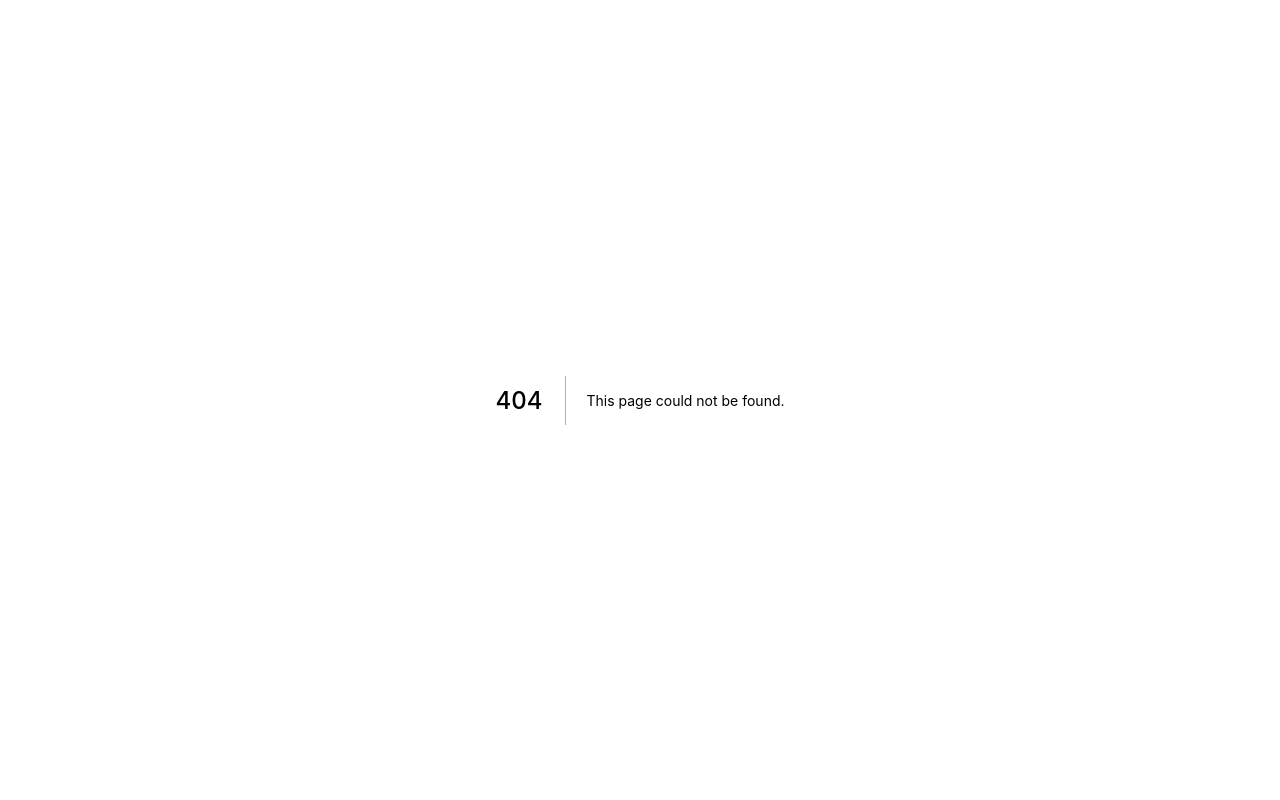
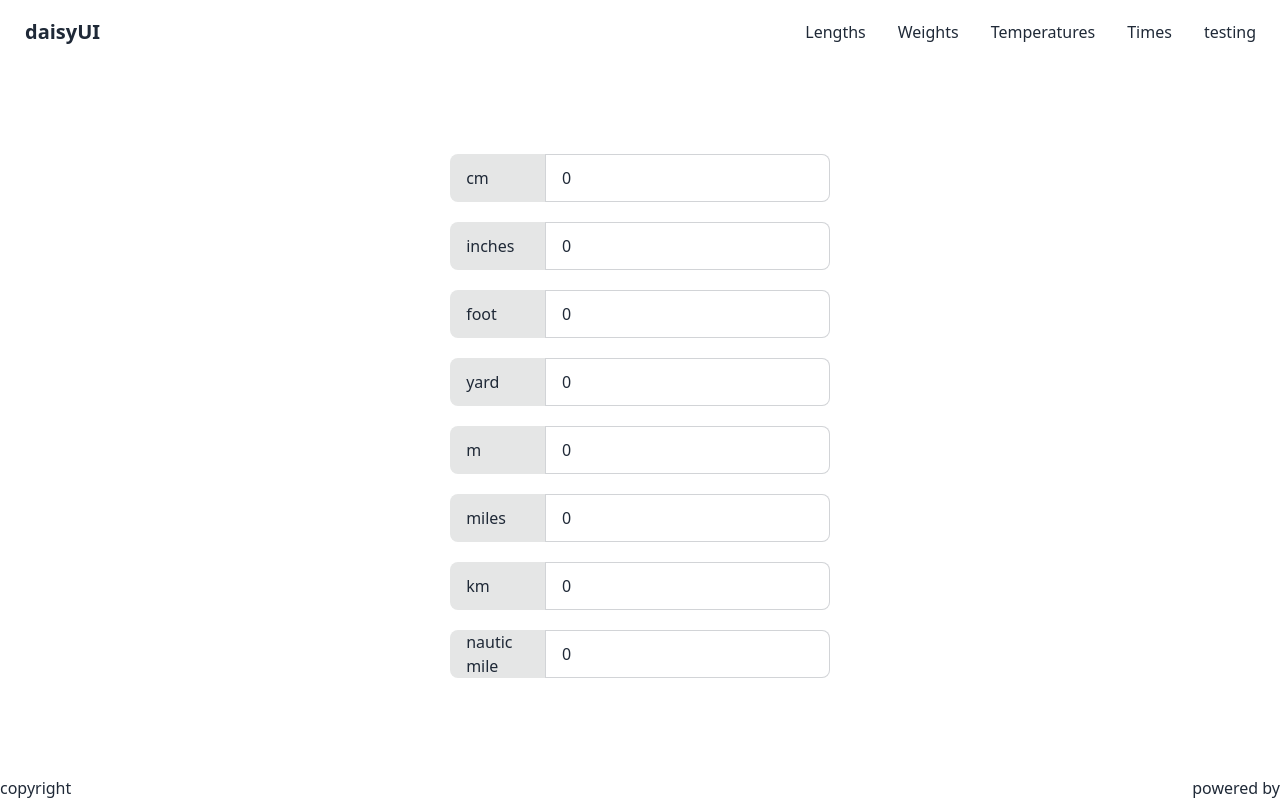
Before and after one commit to macke89/reactconverter, a Next.js app: page /lengths in a window 1280 px wide. Before the commit this address had no page. Built offline with nearby package versions, Linux system fonts and the light colour scheme.

Commit message:
Changed Site Structure

```diff
--- a/components/sections/Header.js
+++ b/components/sections/Header.js
@@ -1,4 +1,5 @@
 import React from 'react';
+import Link from "next/link"
 
 const Header = () => {
     return (
@@ -10,21 +11,31 @@ const Header = () => {
                     </div>
                     <div className="flex-none">
                         <ul className="menu menu-horizontal p-0">
-                            <li><a>Item 1</a></li>
-                            <li tabIndex="0">
-                                <a>
-                                    Parent
-                                    <svg className="fill-current" xmlns="http://www.w3.org/2000/svg" width="20"
-                                         height="20" viewBox="0 0 24 24">
-                                        <path d="M7.41,8.58L12,13.17L16.59,8.58L18,10L12,16L6,10L7.41,8.58Z"/>
-                                    </svg>
-                                </a>
-                                <ul className="p-2 bg-base-100">
-                                    <li><a>Submenu 1</a></li>
-                                    <li><a>Submenu 2</a></li>
-                                </ul>
+                            <li>
+                                <Link href="/lengths">
+                                    <a>Lengths</a>
+                                </Link>
                             </li>
-                            <li><a>Item 3</a></li>
+                            <li>
+                                <Link href="/weights">
+                                    <a>Weights</a>
+                                </Link>
+                            </li>
+                            <li>
+                                <Link href="/temperatures">
+                                    <a>Temperatures</a>
+                                </Link>
+                            </li>
+                            <li>
+                                <Link href="/times">
+                                    <a>Times</a>
+                                </Link>
+                            </li>
+                            <li>
+                                <Link href="/testing">
+                                    <a>testing</a>
+                                </Link>
+                            </li>
                         </ul>
                     </div>
                 </div>
--- a/components/sections/Length.js
+++ /dev/null
@@ -1,36 +0,0 @@
-import React, {useState} from 'react';
-import Input from "../Input";
-
-const lengths = [
-    {id: 1, name: "cm", rate: 100000},
-    {id: 2, name: "inches", rate: 39370.1},
-    {id: 3, name: "foot", rate: 3280.84},
-    {id: 4, name: "yard", rate: 1093.61},
-    {id: 5, name: "m", rate: 1000},
-    {id: 6, name: "miles", rate: 1.60934},
-    {id: 7, name: "km", rate: 1},
-    {id: 8, name: "nautic mile", rate: 0.539957},
-]
-
-const Length = () => {
-    const [nominator, setNominator] = useState(0);
-
-    function callback(eValue) {
-        setNominator(eValue)
-    }
-
-    return (
-        <div className="form-control w-full flex flex-col gap-5 mb-2">
-            {lengths.map(length => (
-                <Input
-                    key={length.id}
-                    name={length.name}
-                    rate={length.rate}
-                    nominator={nominator}
-                    callback={callback}/>
-            ))}
-        </div>
-    );
-};
-
-export default Length;
--- a/components/sections/Times.js
+++ /dev/null
@@ -1,34 +0,0 @@
-import React, {useState} from 'react';
-import Input from "../Input";
-
-const times = [
-    {name: "seconds", rate: 604800},
-    {name: "minutes", rate: 10080},
-    {name: "hours", rate: 168},
-    {name: "days", rate: 7},
-    {name: "weeks", rate: 1},
-]
-
-const Times = () => {
-    const [nominator, setNominator] = useState(0);
-
-    function callback(eValue) {
-        setNominator(eValue)
-    }
-
-    return (
-        <div className="form-control w-full flex flex-col gap-5 mb-2">
-            {times.map(time => (
-                <Input
-                    key={time.name}
-                    name={time.name}
-                    rate={time.rate}
-                    nominator={nominator}
-                    callback={callback}
-                />
-            ))}
-        </div>
-    );
-};
-
-export default Times;
--- a/components/sections/Weights.js
+++ /dev/null
@@ -1,36 +0,0 @@
-import React, {useState} from 'react';
-import Input from "../Input";
-
-const weights = [
-    {id: 1, name: "g", rate: 1000000},
-    {id: 2, name: "ounce", rate: 35274},
-    {id: 3, name: "kg", rate: 1000},
-    {id: 4, name: "stone", rate: 2204.62},
-    {id: 5, name: "stone", rate: 157.473},
-    {id: 6, name: "us ton", rate: 1.10231},
-    {id: 7, name: "tonne", rate: 1},
-    {id: 8, name: "imperial ton", rate: 0.984207},
-]
-
-const Weights = () => {
-    const [nominator, setNominator] = useState(0);
-
-    function callback(eValue) {
-        setNominator(eValue)
-    }
-
-    return (
-        <div className="form-control w-full flex flex-col gap-5 mb-2">
-            {weights.map(weight => (
-                <Input
-                    key={weight.id}
-                    name={weight.name}
-                    rate={weight.rate}
-                    nominator={nominator}
-                    callback={callback}/>
-            ))}
-        </div>
-    );
-};
-
-export default Weights;
--- a/pages/index.js
+++ b/pages/index.js
@@ -1,10 +1,10 @@
 import Header from "/components/sections/Header"
 import Footer from "../components/sections/Footer";
-import Length from "../components/sections/Length";
+// import Length from "./Length";
 import React, {useState} from "react";
-import Weights from "../components/sections/Weights";
-import Temperatures from "../components/sections/Temperatures";
-import Times from "../components/sections/Times";
+// import Weights from "./Weights";
+// import Temperatures from "./Temperatures";
+// import Times from "./Times";
 
 export default function Home() {
     const [show, setShow] = useState('lengths');
@@ -18,17 +18,18 @@ export default function Home() {
             <Header/>
             <main className="flex justify-center w-full">
                 <div>
-                    <div className="btn-group mb-10">
-                        <button onClick={() => handleChoice('lengths')} className={`btn ${show === 'lengths' && 'btn-active'}`}>Lengths</button>
-                        <button onClick={() => handleChoice('weights')} className={`btn ${show === 'weights' && 'btn-active'}`}>Weights</button>
-                        <button onClick={() => handleChoice('temperatures')} className={`btn ${show === 'temperatures' && 'btn-active'}`}>Temperatures</button>
-                        <button onClick={() => handleChoice('times')} className={`btn ${show === 'times' && 'btn-active'}`}>Times</button>
-                        {/*DONE Add Time*/}
-                    </div>
-                    {show === 'lengths' && <Length/>}
-                    {show === 'weights' && <Weights/>}
-                    {show === 'temperatures' && <Temperatures/>}
-                    {show === 'times' && <Times/>}
+                    Test
+                    {/*<div className="btn-group mb-10">*/}
+                    {/*    <button onClick={() => handleChoice('lengths')} className={`btn ${show === 'lengths' && 'btn-active'}`}>Lengths</button>*/}
+                    {/*    <button onClick={() => handleChoice('weights')} className={`btn ${show === 'weights' && 'btn-active'}`}>Weights</button>*/}
+                    {/*    <button onClick={() => handleChoice('temperatures')} className={`btn ${show === 'temperatures' && 'btn-active'}`}>Temperatures</button>*/}
+                    {/*    <button onClick={() => handleChoice('times')} className={`btn ${show === 'times' && 'btn-active'}`}>Times</button>*/}
+                    {/*    /!*DONE Add Time*!/*/}
+                    {/*</div>*/}
+                    {/*{show === 'lengths' && <Length/>}*/}
+                    {/*{show === 'weights' && <Weights/>}*/}
+                    {/*{show === 'temperatures' && <Temperatures/>}*/}
+                    {/*{show === 'times' && <Times/>}*/}
                 </div>
             </main>
             <Footer/>
--- /dev/null
+++ b/pages/lengths.js
@@ -0,0 +1,46 @@
+import React, {useState} from 'react';
+import Input from "../components/Input";
+import Header from "../components/sections/Header";
+import Footer from "../components/sections/Footer";
+
+const lengths = [
+    {id: 1, name: "cm", rate: 100000},
+    {id: 2, name: "inches", rate: 39370.1},
+    {id: 3, name: "foot", rate: 3280.84},
+    {id: 4, name: "yard", rate: 1093.61},
+    {id: 5, name: "m", rate: 1000},
+    {id: 6, name: "miles", rate: 1.60934},
+    {id: 7, name: "km", rate: 1},
+    {id: 8, name: "nautic mile", rate: 0.539957},
+]
+
+const Lengths = () => {
+    const [nominator, setNominator] = useState(0);
+
+    function callback(eValue) {
+        setNominator(eValue)
+    }
+
+    return (
+        <div className="min-h-screen flex flex-col justify-between">
+            <Header/>
+            <main className="flex justify-center w-full">
+                <div>
+                    <div className="form-control w-full flex flex-col gap-5 mb-2">
+                        {lengths.map(length => (
+                            <Input
+                                key={length.id}
+                                name={length.name}
+                                rate={length.rate}
+                                nominator={nominator}
+                                callback={callback}/>
+                        ))}
+                    </div>
+                </div>
+            </main>
+            <Footer/>
+        </div>
+    );
+};
+
+export default Lengths;
--- a/components/sections/Temperatures.js
+++ b/pages/temperatures.js
@@ -1,5 +1,7 @@
 import React, {useState} from 'react';
-import InputC from "../InputC";
+import InputC from "../components/InputC";
+import Header from "../components/sections/Header";
+import Footer from "../components/sections/Footer";
 
 // DONE Fix this
 
@@ -33,10 +35,18 @@ const Temperatures = () => {
     }
 
     return (
-        <div className="form-control w-full flex flex-col gap-5 mb-2">
-            <InputC label="Celsius" value={celsius} onChange={handleCelsius}/>
-            <InputC label="Fahrenheit" value={fahrenheit} onChange={handleFahrenheit}/>
-            <InputC label="Kelvin" value={kelvin} onChange={handleKelvin}/>
+        <div className="min-h-screen flex flex-col justify-between">
+            <Header/>
+            <main className="flex justify-center w-full">
+                <div>
+                    <div className="form-control w-full flex flex-col gap-5 mb-2">
+                        <InputC label="Celsius" value={celsius} onChange={handleCelsius}/>
+                        <InputC label="Fahrenheit" value={fahrenheit} onChange={handleFahrenheit}/>
+                        <InputC label="Kelvin" value={kelvin} onChange={handleKelvin}/>
+                    </div>
+                </div>
+            </main>
+            <Footer/>
         </div>
     );
 };
--- /dev/null
+++ b/pages/times.js
@@ -0,0 +1,44 @@
+import React, {useState} from 'react';
+import Input from "../components/Input";
+import Header from "../components/sections/Header";
+import Footer from "../components/sections/Footer";
+
+const times = [
+    {name: "seconds", rate: 604800},
+    {name: "minutes", rate: 10080},
+    {name: "hours", rate: 168},
+    {name: "days", rate: 7},
+    {name: "weeks", rate: 1},
+]
+
+const Times = () => {
+    const [nominator, setNominator] = useState(0);
+
+    function callback(eValue) {
+        setNominator(eValue)
+    }
+
+    return (
+        <div className="min-h-screen flex flex-col justify-between">
+            <Header/>
+            <main className="flex justify-center w-full">
+                <div>
+                    <div className="form-control w-full flex flex-col gap-5 mb-2">
+                        {times.map(time => (
+                            <Input
+                                key={time.name}
+                                name={time.name}
+                                rate={time.rate}
+                                nominator={nominator}
+                                callback={callback}
+                            />
+                        ))}
+                    </div>
+                </div>
+            </main>
+            <Footer/>
+        </div>
+    );
+};
+
+export default Times;
--- /dev/null
+++ b/pages/weights.js
@@ -0,0 +1,46 @@
+import React, {useState} from 'react';
+import Input from "../components/Input";
+import Header from "../components/sections/Header";
+import Footer from "../components/sections/Footer";
+
+const weights = [
+    {id: 1, name: "g", rate: 1000000},
+    {id: 2, name: "ounce", rate: 35274},
+    {id: 3, name: "kg", rate: 1000},
+    {id: 4, name: "stone", rate: 2204.62},
+    {id: 5, name: "stone", rate: 157.473},
+    {id: 6, name: "us ton", rate: 1.10231},
+    {id: 7, name: "tonne", rate: 1},
+    {id: 8, name: "imperial ton", rate: 0.984207},
+]
+
+const Weights = () => {
+    const [nominator, setNominator] = useState(0);
+
+    function callback(eValue) {
+        setNominator(eValue)
+    }
+
+    return (
+        <div className="min-h-screen flex flex-col justify-between">
+            <Header/>
+            <main className="flex justify-center w-full">
+                <div>
+                    <div className="form-control w-full flex flex-col gap-5 mb-2">
+                        {weights.map(weight => (
+                            <Input
+                                key={weight.id}
+                                name={weight.name}
+                                rate={weight.rate}
+                                nominator={nominator}
+                                callback={callback}/>
+                        ))}
+                    </div>
+                </div>
+            </main>
+            <Footer/>
+        </div>
+    );
+};
+
+export default Weights;
```
